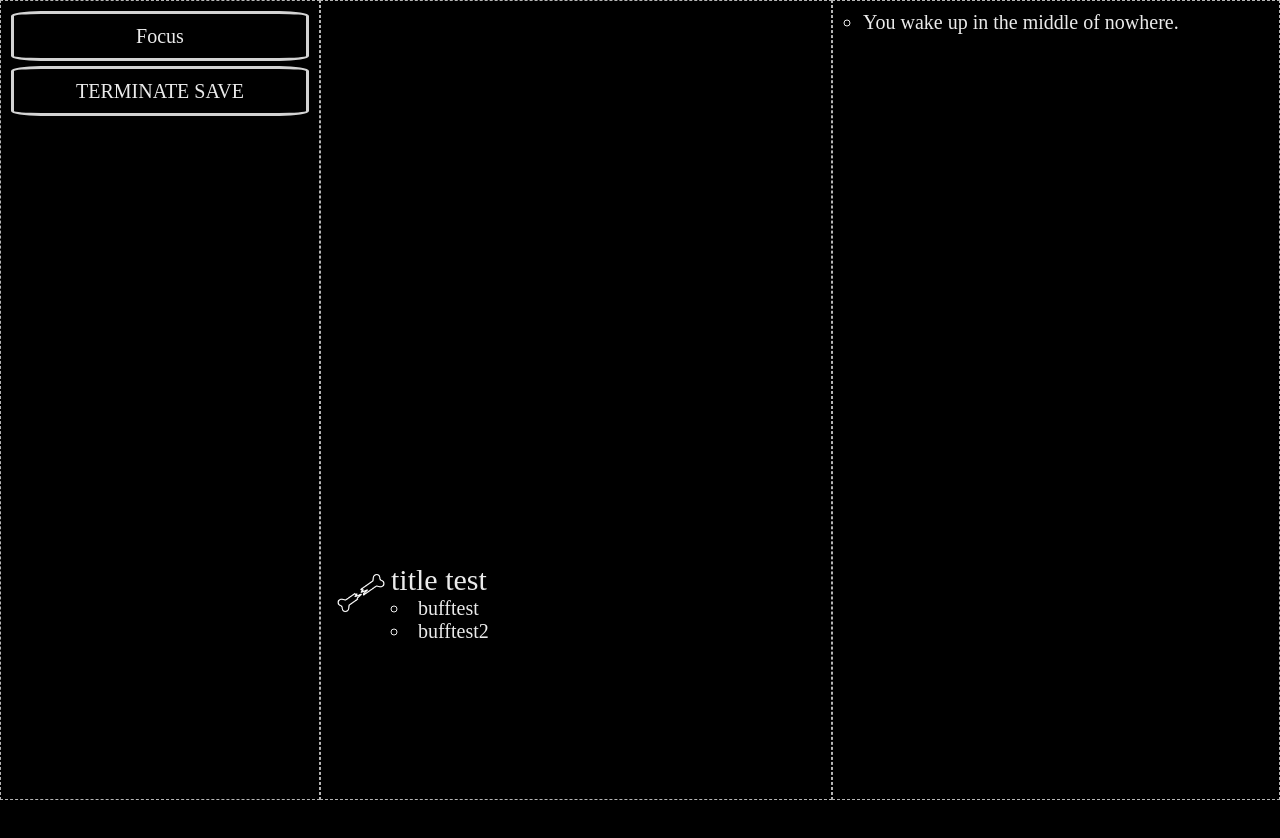
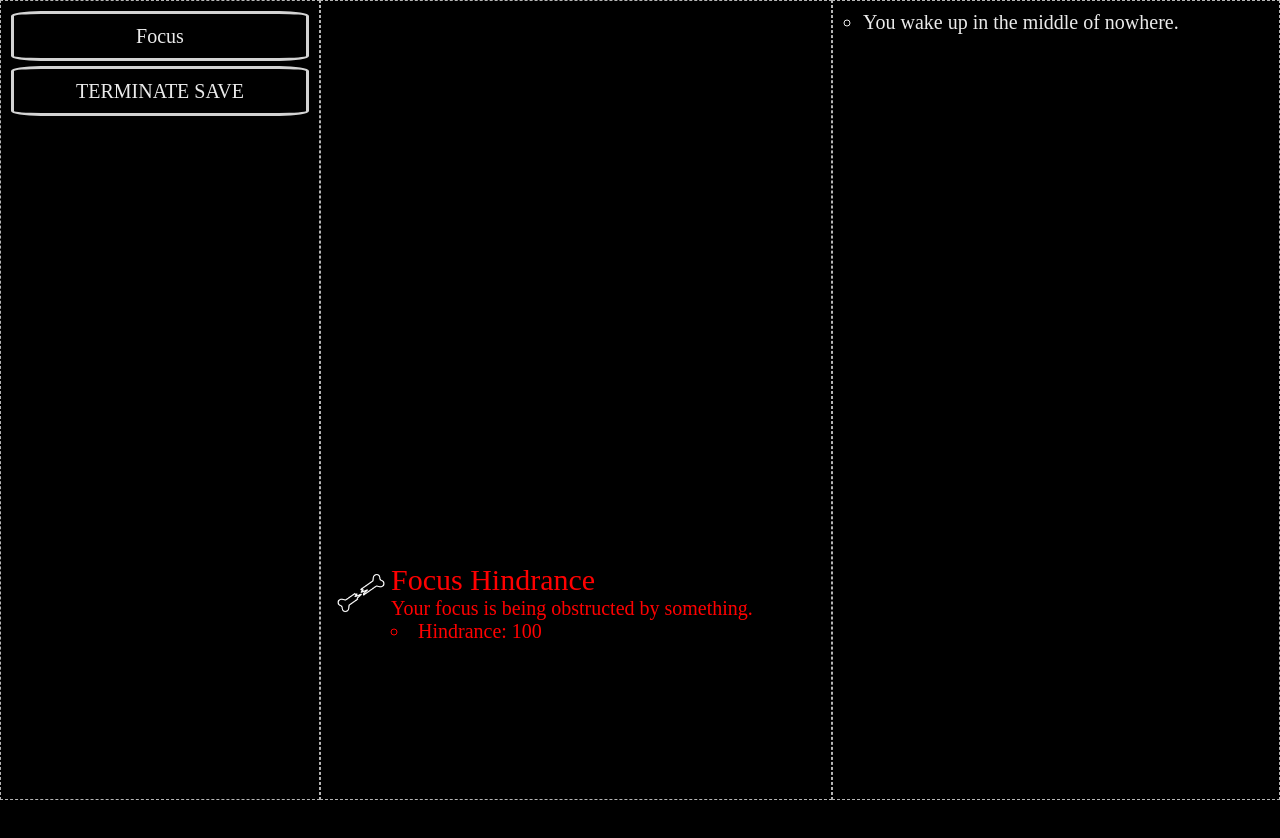
Before and after one commit to VectorBatesta/incremental-game, a plain HTML site: page index.html in a window 1280 px wide. Shown: the top 838 px of the page. Drawn offline with Linux system fonts and the light colour scheme.

Commit message:
revamped the status effects related to the modifiers, updates modifier texts and created logic for the focus button.

```diff
--- a/constructors.js
+++ b/constructors.js
@@ -72,9 +72,12 @@ export function newHoldableButton(IDname, texto, funcao, intervalTime) {
 /**
  * creates an effect element
  *
- *
+ * @param {string} effectId the name/id for the effect
+ * @param {string} imageName the location for the image with the image type ("something.png")
+ * @param {string} title the text that goes above
+ * @param {Array} buffs array of strings for each of the buffs
  */
-export function newStatusEffect(effectId, imageName, title, buffs){
+export function newStatusEffect(effectId, imageName, title, descr, amountBuffs, curse = false){
     let statusLists = document.getElementsByClassName("statusList");
 
     for (let statusList of statusLists){
@@ -82,37 +85,45 @@ export function newStatusEffect(effectId, imageName, title, buffs){
         let effect = document.createElement("div");
         effect.id = effectId;
         effect.className = "status";
+        if (curse == true){
+            effect.classList.add("debuff");
+        }
 
         //img
         let effect_image = document.createElement("img");
-        effect_image.src = imageName
+        effect_image.src = "imgs/" + imageName;
         effect_image.width = "60";
         effect_image.height = "60";
 
-        //description title
+        //title
+        let effect_block = document.createElement("div");
+        let effect_descr_title = document.createElement("span");
+        effect_descr_title.textContent = title;
+
+        //description
         let effect_descr = document.createElement("div");
-        let effect_descr_title = document.createElement("span");
-        effect_descr_title.textContent = title
+        effect_descr.textContent = descr;
 
-        //description's buff list
-        let effect_descr_buffs = document.createElement("ul");
-        for(let i = 0; i < buffs.length; i++){
+        //buff list
+        let effect_buffs = document.createElement("ul");
+        for(let i = 0; i < amountBuffs; i++){
             let newLi = document.createElement("li");
             newLi.id = "buff" + i;
-            newLi.textContent = buffs[i];
+            newLi.className = "effect_buff_text";
 
-            effect_descr_buffs.appendChild(newLi);
+            effect_buffs.appendChild(newLi);
         }
 
 
         //
         //
         ////////////
-        effect_descr.appendChild(effect_descr_title);
-        effect_descr.appendChild(effect_descr_buffs);
+        effect_block.appendChild(effect_descr_title);
+        effect_block.appendChild(effect_descr);
+        effect_block.appendChild(effect_buffs);
 
         effect.appendChild(effect_image);
-        effect.appendChild(effect_descr);
+        effect.appendChild(effect_block);
 
         statusList.appendChild(effect);
         ////////////
--- a/listeners.js
+++ b/listeners.js
@@ -5,9 +5,12 @@ window.addEventListener("beforeunload", (e) => game_onClose(e));
 
 
 let wipedSave = {
-    status: [
+    status: {
 
-    ],
+    },
+    modifiers: {
+        focusHindrance: 100 //less = focus more efficient
+    },
     resources: {
         essence: [0, 10]
     },
@@ -59,7 +62,7 @@ function game_onLoad(e) {
         gameVariables.wipingSave = false;
     }
     else{
-        welcomeLore.textContent = "You wake up again, at the same place you were before.";
+        welcomeLore.textContent = "You wake up where you left off.";
     }
     loreList.appendChild(welcomeLore);
 }
@@ -101,9 +104,18 @@ export function fixMaxAll(){
 
 
 
-let updateResourcesInterval = setInterval(updateResourcesDisplay, 100);
+
+
+
+
+
+
+/**
+ * goes through all the text banners of resources on the screen and modifies them according to the resources the player have
+ */
 export function updateResourcesDisplay(){
     const resources = Object.keys(gameVariables.resources);
+
 
     for (let i = 0; (i < resources.length) && gameVariables.resources[resources[i]][0] > 0; i++) {
         let listItem = document.getElementsByClassName(resources[i])[0];
@@ -117,6 +129,38 @@ export function updateResourcesDisplay(){
             }
         }
 
-        listItem.textContent = `${resources[i].toUpperCase()}: ${gameVariables.resources[resources[i]][0]}`;
+        listItem.textContent = `${resources[i].toUpperCase()}: ${gameVariables.resources[resources[i]][0].toFixed(2)}`;
     }
 }
+let updateResourcesInterval = setInterval(updateResourcesDisplay, 100);
+
+
+
+
+
+
+/**
+ * goes through all the effect banners and modify them according to the modifiers that the player have
+ */
+export function updateEffectsDisplay(){
+    let statuses = document.getElementsByClassName("status");
+
+    //finds the LI that is related to the index within the given div
+    function getTextByIndex(div, number){
+        let indexCode = "#buff" + number;
+        return div.querySelector(indexCode);
+    }
+
+    //goes through all status banners that are divs and have ULs with one or more LIs
+    for (let iterStatuses of statuses){
+        switch (iterStatuses.id){
+            case "focusHindrance":
+                let element = getTextByIndex(iterStatuses, 0);
+                element.textContent = "Hindrance: " + gameVariables.modifiers.focusHindrance;
+                break;
+            default:
+                break;
+        }
+    }
+}
+let updateEffectsInterval = setInterval(updateEffectsDisplay, 100);
--- a/scripters.js
+++ b/scripters.js
@@ -41,15 +41,29 @@ import * as constructor from "./constructors.js"
 
 
 
-export function focus() {
+function focus(){
     let { essence } = gameVariables.resources;
-    essence[0]++;
-    console.log(essence)
+    let { focusHindrance } = gameVariables.modifiers;
 
-    fixMaxAll();
-    updateResourcesDisplay();
+    //TODO: sound
+
+
+
+    //variable for the growth based on logarithmic scaling
+    let growth = 1 - (essence[0] / essence[1]);
+    // /\ goes from (1 - 0%) to (1 - 100%)
+
+    //apply dampening of the dampening
+    if (focusHindrance > 0){
+        growth = Math.pow(growth, focusHindrance / 10);
+    }
+
+    //increment actual essence by the variable
+    essence[0] += growth;
+
+    fixMaxAll(); //detect if current > max
+    updateResourcesDisplay(); //update immediately
 }
-
 
 
 
@@ -94,6 +108,6 @@ btn_saveWipe.classList.add("_visible")
 
 
 
+// constructor.newStatusEffect("test", "broken_bone.png", "title test", ["bufftest", "bufftest2"], true)
 
-
-constructor.newStatusEffect("test", "imgs/broken_bone.png", "title test", ["bufftest", "bufftest2"])
+constructor.newStatusEffect("focusHindrance", "broken_bone.png", "Focus Hindrance", "Your focus is being obstructed by something.", 1, true)
--- a/styles.css
+++ b/styles.css
@@ -188,12 +188,13 @@ li::marker{
 /* li - div*/
 .status{
     display: flex;
-    width: 50%;
     margin-bottom: 0px;
     box-sizing: border-box;
     list-style-position: inside
 }
-
+.status.debuff{
+    color: red;
+}
 
 
 
```
